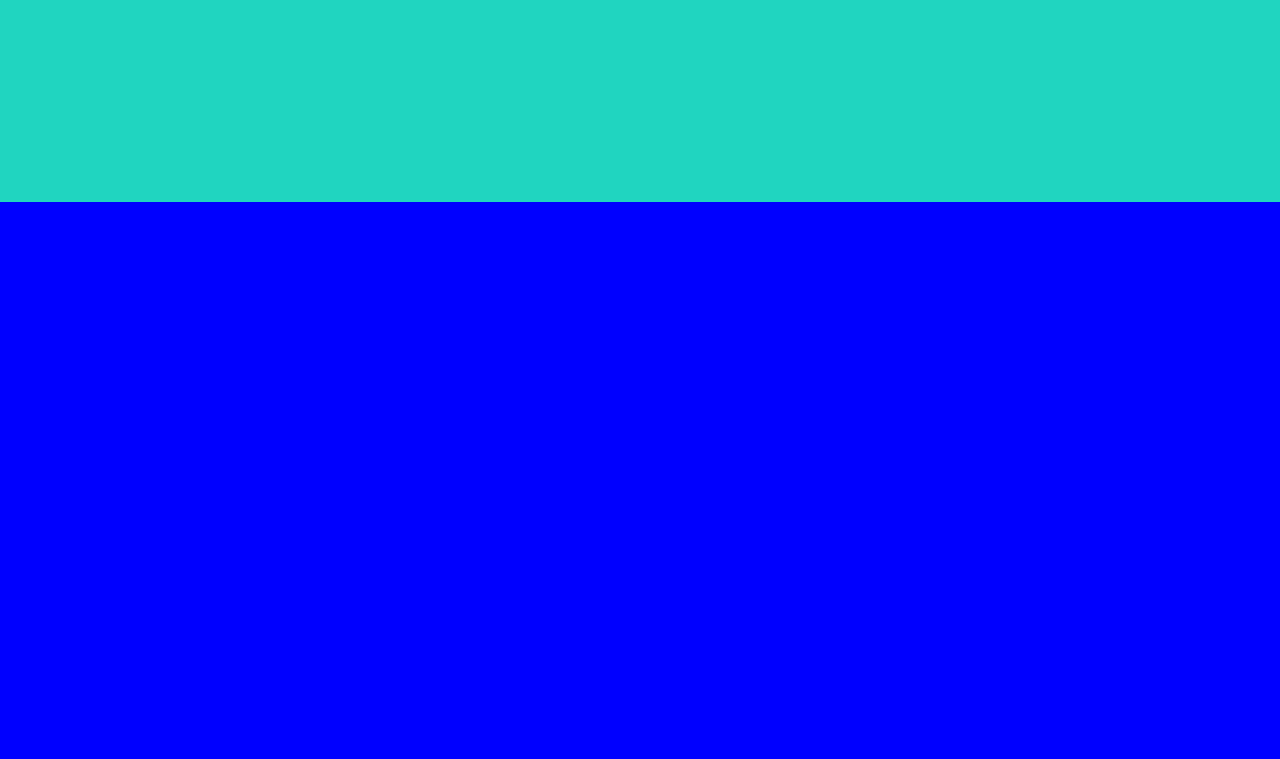
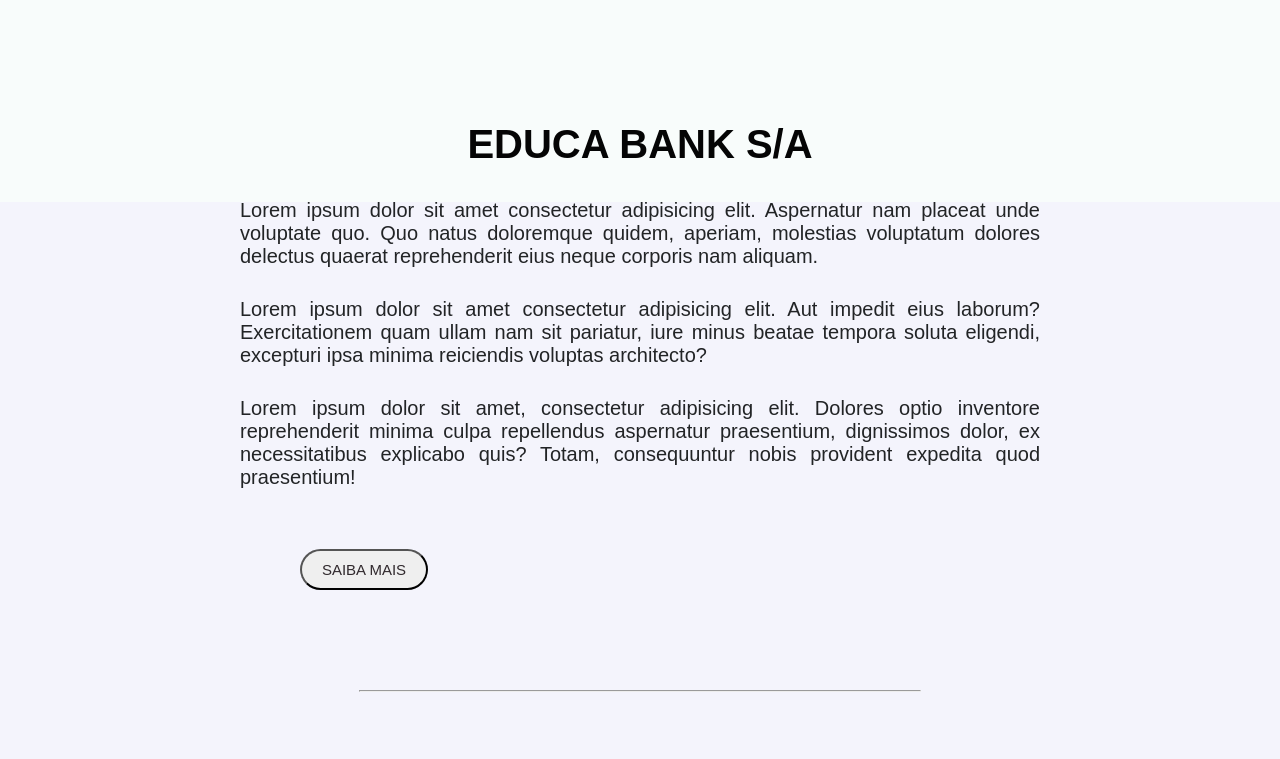
Before and after one commit to wesleyjuvena/educabank.html, a plain HTML site: page index.html in a window 1280 px wide. Shown: the part 1660-2419 px from the top of the page. Drawn offline with Linux system fonts and the light colour scheme.

Commit message:
educabank.html
esse e meu educa bank html

```diff
--- a/index.css
+++ b/index.css
@@ -76,14 +76,14 @@ font-size: 13px;
 #sessao button:hover{
     background-color: #9d0000;
     color: rgb(82, 114, 202);
-    border-color: aqua;
+    border-color: rgb(238, 241, 241);
     transition: 0.5s;
 }
 
 
 #app{
     padding: 15rem;
-    background-color: rgb(32, 213, 192);
+    background-color: rgb(248, 252, 251);
     display: flex;
     justify-content: space-around;
 
@@ -121,55 +121,57 @@ font-size: 13px;
 #app div img{
     width: 25rem;
     height: 25rem;
-    margin-left: 50px;
+    margin-left: 70px;
     margin-top: -70px;
 }
 
 #container{
     padding: 30vh;
-    background-color: blue;
+    background-color: rgb(244, 244, 252);
     flex-wrap: wrap;
 }
 
 #container h2{
     font-size: 40px;
-    margin-top: 20rem;
-    color: darkslategrey;
+    margin-top: -20rem;
+    color: rgb(5, 5, 5);
     text-align: center;
+    margin-bottom: 2rem;
 
 }
 
 #container p{
     font-size: 20px;
     margin-top: 30px;
-    color: black;
+    color: rgb(34, 36, 38);
     text-align: justify;
 }
 
 #container .text1{
     text-align: center;
+
 }
 
 #container button{
-    padding: 20px;
+    padding: 10px;
     border-radius: 50px;
-    width: 15vw;
-    color: blueviolet;
+    width: 10vw;
+    color: rgb(48, 41, 45);
     border-color: black;
     margin: 60px;
     font-size: 15px;
 }
 
 #container button:hover{
-    background-color: darkgoldenrod;
-    color: darkslategrey;
+    background-color: rgb(9, 28, 197);
+    color: rgb(12, 228, 48);
     border-color: #9d0000;
     transition: 0.7s;
     cursor: pointer;
 }
 
-#line{
-    margin: 0 auto;
+.line{
+    margin: 40 auto;
     width: 70%;
 }
 
@@ -178,3 +180,7 @@ font-size: 13px;
     margin-top: 30px;
     width: 50vw;
 }
+
+#container-cofre{
+    background: linear-gradient(180deg, #0c2ce4 8.33%,) rgba(5, 39, 101, 0.745)100%, url(./imagens/img\ cofre\ fundo.jpg);
+}
```
